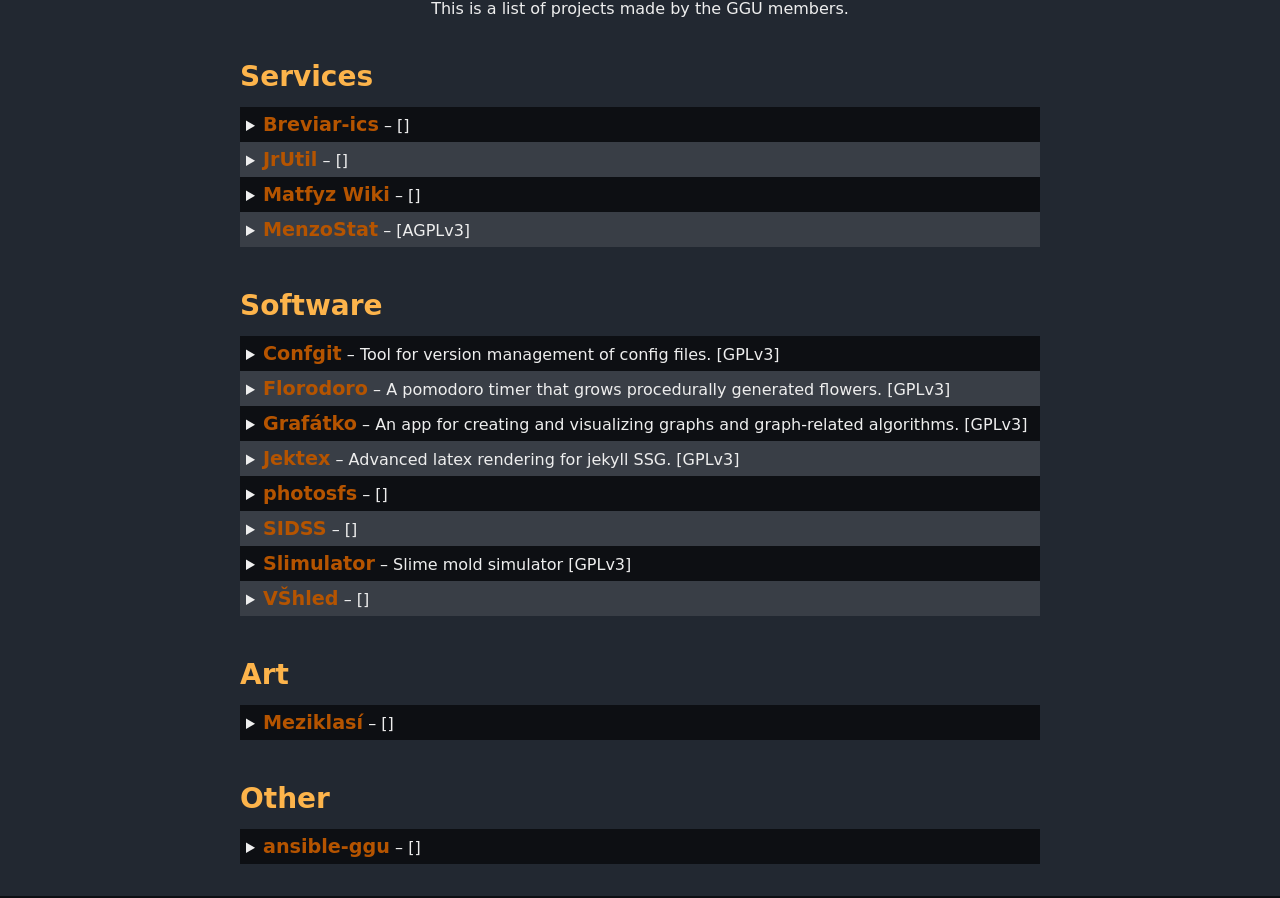
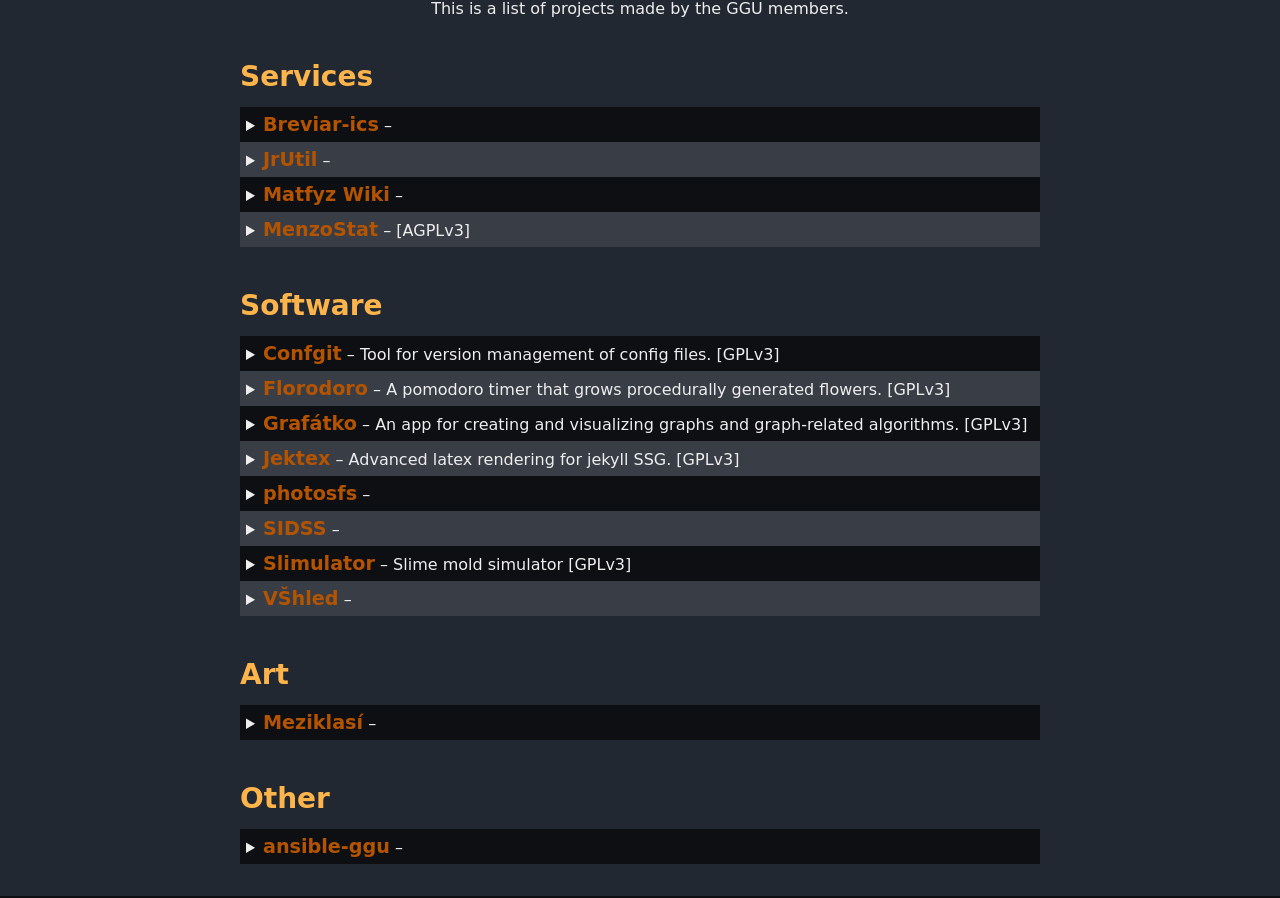
Before and after one commit to yagarea/ggu.cz, a Jekyll site: the page built from pages/projects.html, in a window 1280 px wide. Shown: the part 397-1295 px from the top of the page. Built offline with Jekyll 4.4.1, drawn with Linux system fonts in a browser that asks for light colours.

Commit message:
make project license optional

```diff
--- a/_includes/projects.html
+++ b/_includes/projects.html
@@ -7,7 +7,9 @@
 		<div class="projects">
 			{% for project in current_category[0].items %}
 				<details>
-					<summary><strong>{{- project.name -}}</strong> &ndash; {{ project.description }} [{{- project.license -}}]</summary>
+					<summary>
+						<strong>{{- project.name -}}</strong> &ndash; {{ project.description }} {% if project.license -%}[{{- project.license -}}]{%- endif -%}
+					</summary>
 					{{- project.content | markdownify -}}
 				</details>
 			{%- endfor -%}
```
